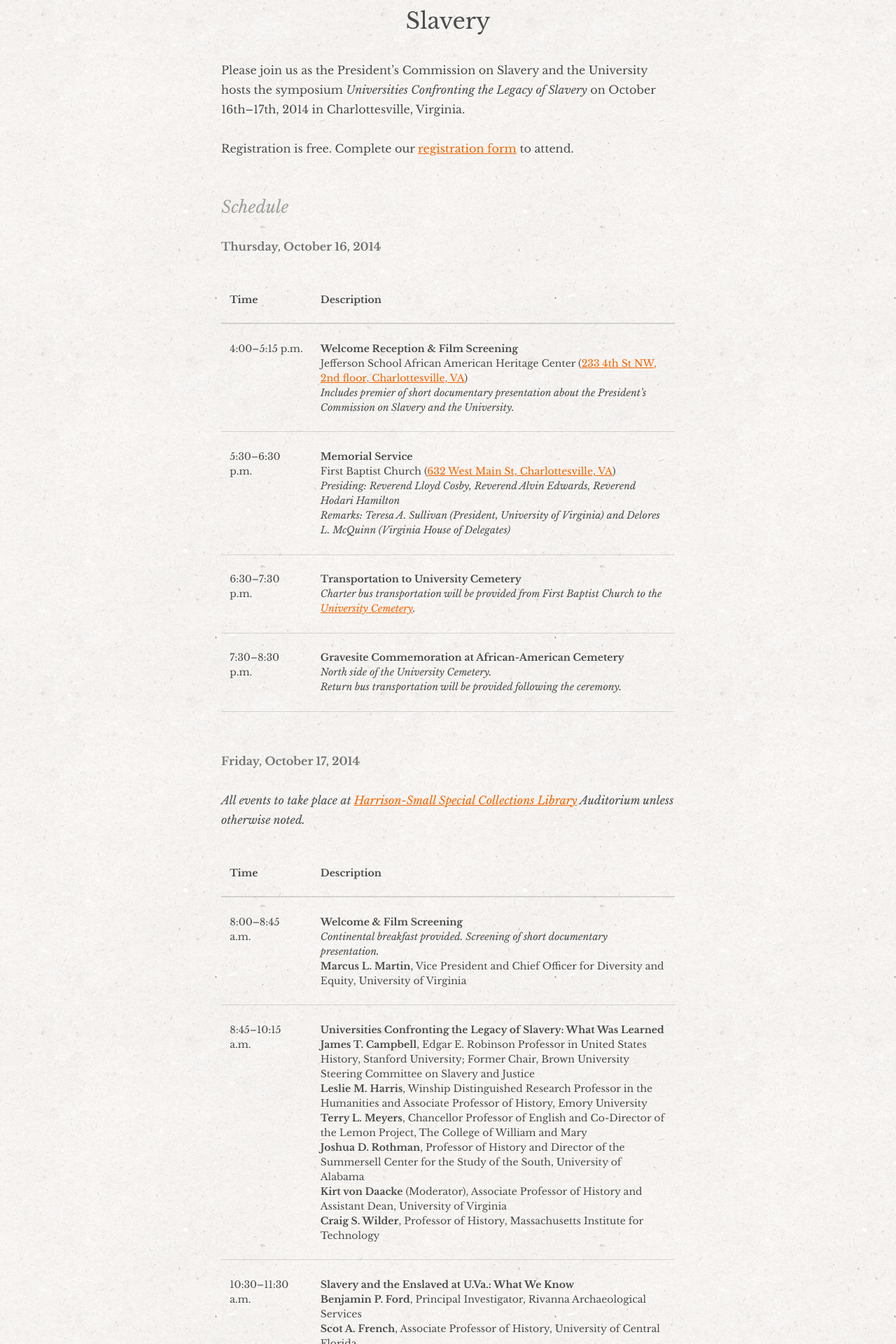
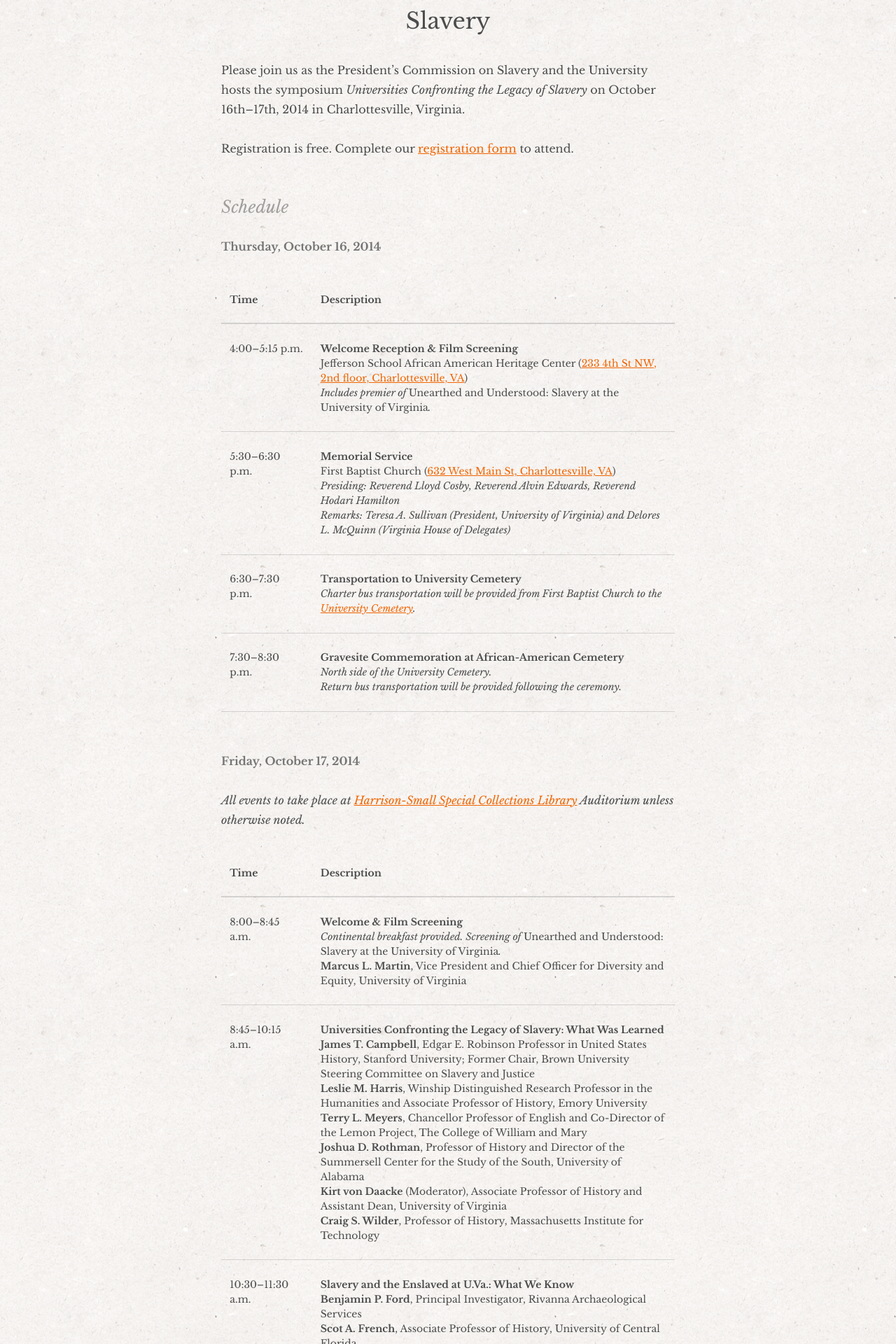
Before and after one commit to scholarslab/slavery, a Jekyll site: the page built from symposium.html, in a window 1280 px wide. Shown: the part 588-2508 px from the top of the page at 70% size. Built offline with Jekyll 4.4.1, drawn with Linux system fonts in a browser that asks for light colours; some web fonts are replaced.

Commit message:
Adds film title.

```diff
--- a/_sass/media/_screen.scss
+++ b/_sass/media/_screen.scss
@@ -230,6 +230,10 @@
   max-width:100%;
   width:auto;
   height:auto;
+}
+
+em cite {
+    font-style:normal;
 }
 
 code {
--- a/c/style.css
+++ b/c/style.css
@@ -669,6 +669,10 @@
     height: auto;
   }
 
+  em cite {
+    font-style: normal;
+  }
+
   code {
     font-family: monospace;
     color: #0014f0;
--- a/symposium.html
+++ b/symposium.html
@@ -26,7 +26,7 @@
             <td>
                 <strong>Welcome Reception &amp; Film Screening</strong><br>
                 Jefferson School African American Heritage Center (<a href="233 4th St NW, 2nd floor, Charlottesville, VA 22903">233 4th St NW, 2nd floor, Charlottesville, VA</a>)<br>
-<em>Includes premier of short documentary presentation about the President’s Commission on Slavery and the University.</em>
+                <em>Includes premier of <cite class="film">Unearthed and Understood: Slavery at the University of Virginia</cite>.</em>
             </td>
         </tr>
 
@@ -71,7 +71,8 @@
         <tr>
             <td>8:00&ndash;8:45 a.m.</td>
             <td><strong>Welcome &amp; Film Screening</strong><br>
-                <em>Continental breakfast provided. Screening of short documentary presentation.</em><br>
+                <em>Continental breakfast provided. Screening of <cite class="film">Unearthed and Understood: Slavery at the University of Virginia</cite>.</em>
+<br>
                 <strong>Marcus L. Martin</strong>, Vice President and Chief Officer for Diversity and Equity, University of Virginia</td>
         </tr>
 
```
